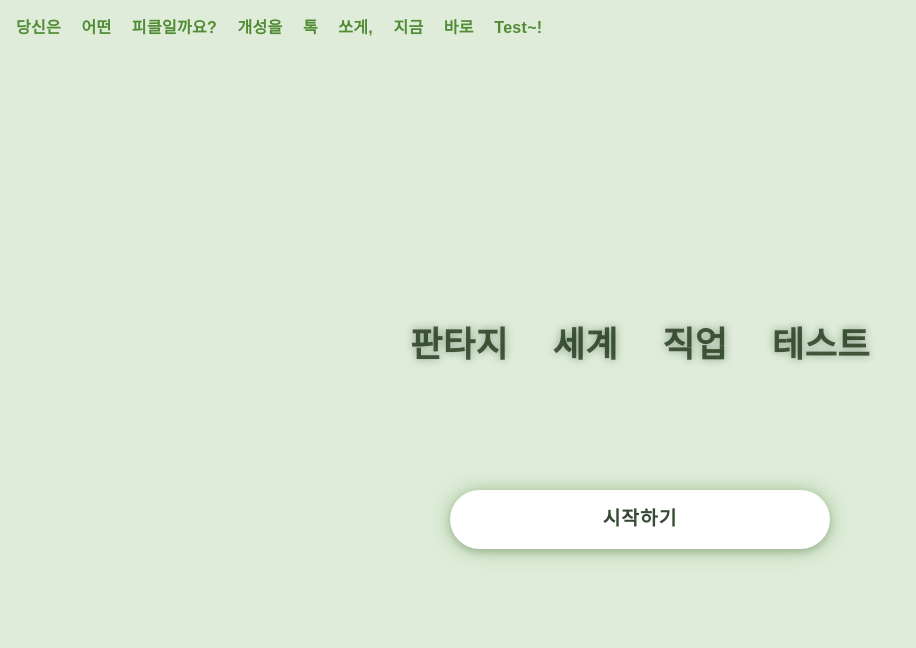
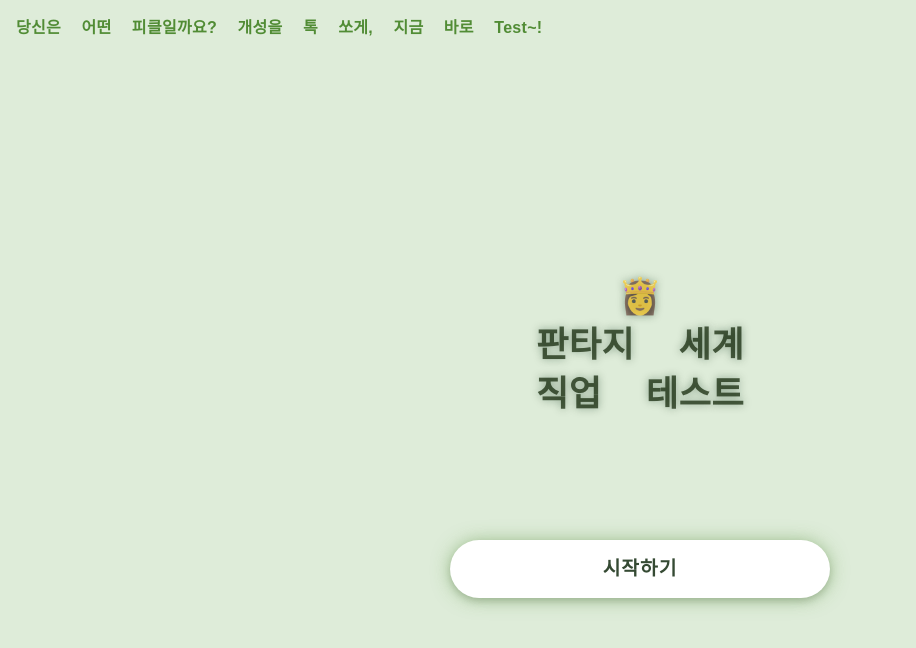
Before and after one commit to dahyeon777/pickle-test-nextjs, a Next.js app: page /testReady/1 in a window 1280 px wide. Shown: the top 648 px of the page, without its empty margins (0-916 px from the left). Built offline with nearby package versions, Linux system fonts and the light colour scheme; a web font is replaced by a local one.

Commit message:
style: 결과 페이지 텍스트 수정

```diff
--- a/src/TestData/testData1.js
+++ b/src/TestData/testData1.js
@@ -1,8 +1,7 @@
-
 export const testData1 = {
   id: 1,
   path: "/img/test_ready_img/f_job.png",
-  title: "판타지 세계 직업 테스트",
+  title: "👸\n판타지 세계\n직업 테스트",
   questions: [
     {
       questionId: 1,
--- a/src/app/testResult/[testId]/[mbti]/page.module.css
+++ b/src/app/testResult/[testId]/[mbti]/page.module.css
@@ -35,7 +35,6 @@
   width: 100%;
   color: #354a33;
   text-align: center;
-  white-space: pre-wrap; /* \n 대응 */
 }
 
 .horror_theme .main_title {
--- a/src/app/testResult/[testId]/[mbti]/page.tsx
+++ b/src/app/testResult/[testId]/[mbti]/page.tsx
@@ -54,7 +54,7 @@ function TestResultPage() {
       <div className={styles.content_wrapper}>
 
         <h1 className={styles.main_title}>
-          {isHorror ? <>실험 기록<br /> {testTitle}</> : `✨ ${testTitle} 결과 ✨`}
+          {isHorror ? <>실험 기록<br /> {testTitle}</> : `${testTitle} 결과`}
         </h1>
 
         <div className={isHorror ? styles.horror_report : styles.result_title_section}>
```
